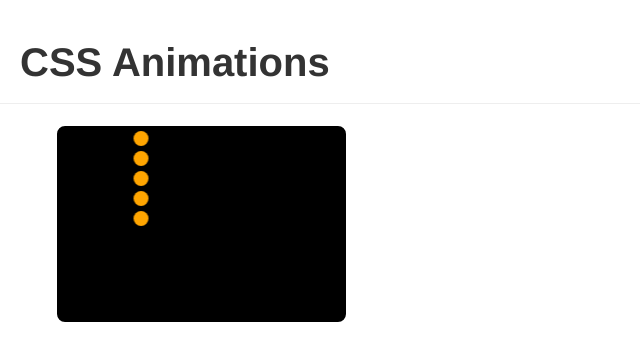
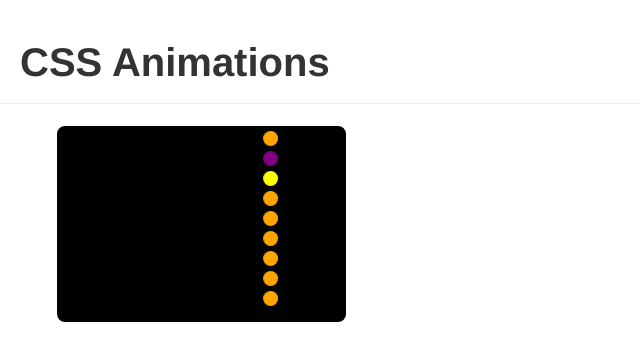
Before and after one commit to cchrispy/animations, a React app: page / in a window 1280 px wide. Shown: the top 360 px of the page, without its empty margins (0-640 px from the left). Built offline with nearby package versions, Linux system fonts and the light colour scheme.

Commit message:
Nth-child color changes

```diff
--- a/src/components/Box.jsx
+++ b/src/components/Box.jsx
@@ -25,6 +25,10 @@ class Box extends Component {
         <div className='ball vibrate'></div>
         <div className='ball vibrate'></div>
         <div className='ball vibrate'></div>
+        <div className='ball vibrate'></div>
+        <div className='ball vibrate'></div>
+        <div className='ball vibrate'></div>
+        <div className='ball vibrate'></div>
       </div>
     )
   }
--- a/src/styles/animations.scss
+++ b/src/styles/animations.scss
@@ -1,15 +1,24 @@
 @keyframes vibrate {
+  // 0% {
+  //   transform: translateX(0px);
+  // }
+  // 25% {
+  //   transform: translateX(100px);
+  // }
+  // 75% {
+  //   transform: translateX(-100px);
+  // }
+  // 100% {
+  //   transform: translateX(0px);
+  // }
   0% {
-    transform: translateX(0px);
+    transform: translateX(75px);
   }
-  25% {
-    transform: translateX(100px);
-  }
-  75% {
-    transform: translateX(-100px);
+  50% {
+    transform: translateX(-75px);
   }
   100% {
-    transform: translateX(0px);
+    transform: translateX(75px);
   }
 }
 
--- a/src/styles/styles.scss
+++ b/src/styles/styles.scss
@@ -1,4 +1,9 @@
 @import 'animations';
+@mixin animation-args($name, $duration) {
+  animation-name: $name;
+  animation-duration: $duration;
+  animation-iteration-count: infinite;
+}
 
 .appTitle {
   font-size: 40px;
@@ -35,8 +40,18 @@
 }
 
 .vibrate {
-  animation-name: vibrate;
-  animation-duration: 3s;
+  @include animation-args(vibrate, 4s);
   animation-timing-function: ease;
-  animation-iteration-count: infinite;
 }
+
+.ball.vibrate:nth-child(1) {
+  background-color: orange;
+}
+
+.ball.vibrate:nth-child(2) {
+  background-color: purple;
+}
+
+.ball.vibrate:nth-child(3) {
+  background-color: yellow;
+}
```
